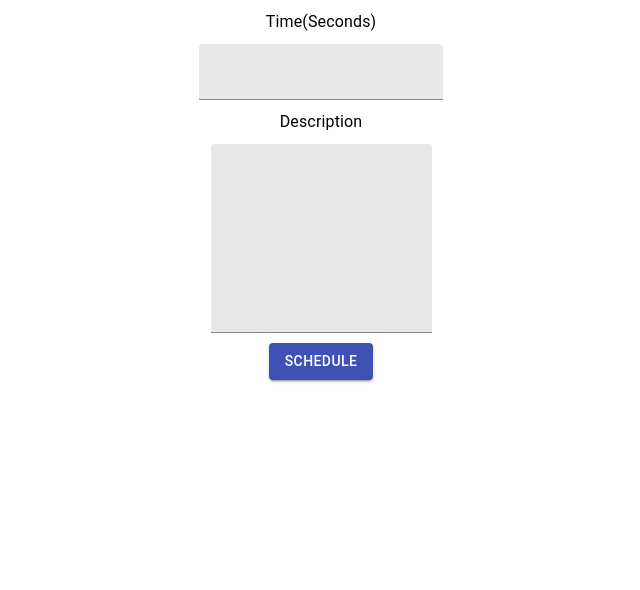
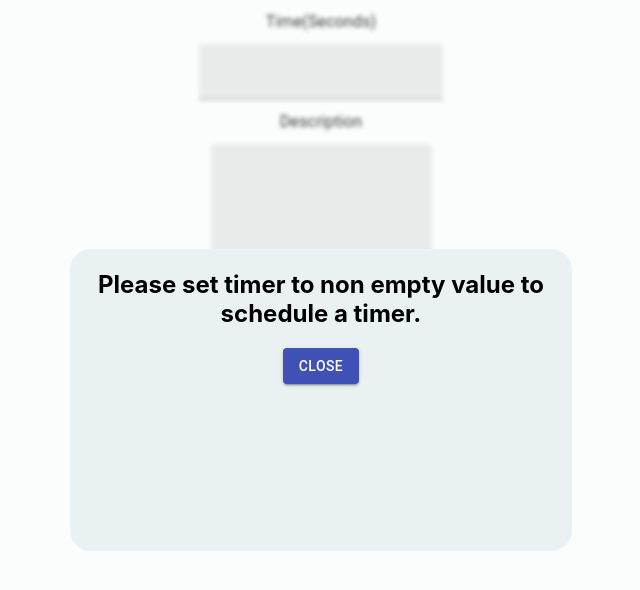
Before and after one commit to nikasakandelidze/pomodoro, a React (Create React App) app: page / in a window 1280 px wide. Both pictures are taken after a click on the button "SCHEDULE". Shown: the top 590 px of the page, without its empty margins (319-959 px from the left). Built offline with nearby package versions, Linux system fonts and the light colour scheme.

Commit message:
added validaiton message in modal window

```diff
--- a/src/App.js
+++ b/src/App.js
@@ -1,31 +1,53 @@
 import TasksList from './components/TasksList';
-// import { useState } from 'react/cjs/react.development';
 import useInput from './hooks/UseInput';
 import CustomButton from './components/UI/Button';
 import CustomInput from './components/UI/Input';
+import Modal  from './components/modal/Modal';
 
 import './App.css';
 import ErrorMessage from './components/ErrorMessage';
 import { Typography } from '@material-ui/core';
 import useTasks from './hooks/useTasks';
+import { useState } from 'react/cjs/react.development';
 
 let counter = 0;
 
 function App() {
   const [tasks, addTask] = useTasks()
-  // const [timers, setTimers] = useState([]);
   const { input: timeInput, message: timeInputMessage, handleInputChange: handleTimeInputChange } = useInput({type : "number"});
   const { input: descriptionInput,  handleInputChange: handleDescriptionInputChange } = useInput({type : "string"});
+  const [showValidationModal, setShowValidationModal] = useState(false)
+  const [isBlurred, setIsBlurred] = useState(false)
+
 
   const handleNewTimerData = () => {
-    if (!timeInput) return
+    if (!timeInput) {
+      if(!showValidationModal){
+        setShowValidationModal(true)
+        setIsBlurred(true)
+      }
+      return
+    }
     addTask({id: counter++, time: timeInput, description: descriptionInput})
-    // setTimers(timers => [...timers, { id: counter++, time: timeInput }])
+  };
+
+  const handleModalClose = () => {
+    setShowValidationModal(false)
+    setIsBlurred(false)
+  }
+
+  const interactiveUiContainerStyle = {
+    filter: isBlurred ? 'blur(2px)' : 'blur(0px)'
   };
 
   return (
     <div className='App'>
-      <div className='interactive-ui-container'>
+      <div>
+          <Modal show={showValidationModal} handleClose={()=>handleModalClose()}>
+            <h2>Please set timer to non empty value to schedule a timer.</h2>
+          </Modal>
+        </div>
+      <div className='interactive-ui-container' style={interactiveUiContainerStyle}>
         <div>
           <Typography>Time(Seconds)</Typography>
           <CustomInput onChange={(e) => handleTimeInputChange(e)}/>
--- /dev/null
+++ b/src/components/modal/Modal.js
@@ -0,0 +1,17 @@
+import '../../styles/Modal.css';
+import CustomButton from '../UI/Button';
+
+const Modal = ({ handleClose, show, children }) => {
+  const showHideClassName = show ? "modal display-block" : "modal display-none";
+
+  return (
+    <div className={showHideClassName}>
+      <section className="modal-main">
+        {children}
+        <CustomButton title={'Close'} onClickCallback={handleClose} />
+      </section>
+    </div>
+  );
+};
+
+export default Modal;
--- /dev/null
+++ b/src/styles/Modal.css
@@ -0,0 +1,32 @@
+.modal {
+    position: fixed;
+    top: 0;
+    left: 0;
+    width:100%;
+    height: 100%;
+    background: rgba(237, 241, 243, 0.247);
+    z-index: 1;
+    filter: blur(0px)
+  }
+
+  .modal-main {
+    position:fixed;
+    background: rgb(234, 241, 243);
+    width: 500px;
+    height: 300px;
+    max-width: 100%;
+    max-height: 100%;
+    top:50%;
+    left:50%;
+    transform: translate(-50%,-50%);
+    border-radius: 20px;
+    border: 1px solid rgb(227, 246, 250);
+  }
+
+  .display-block {
+    display: block;
+  }
+
+  .display-none {
+    display: none;
+  }
```
